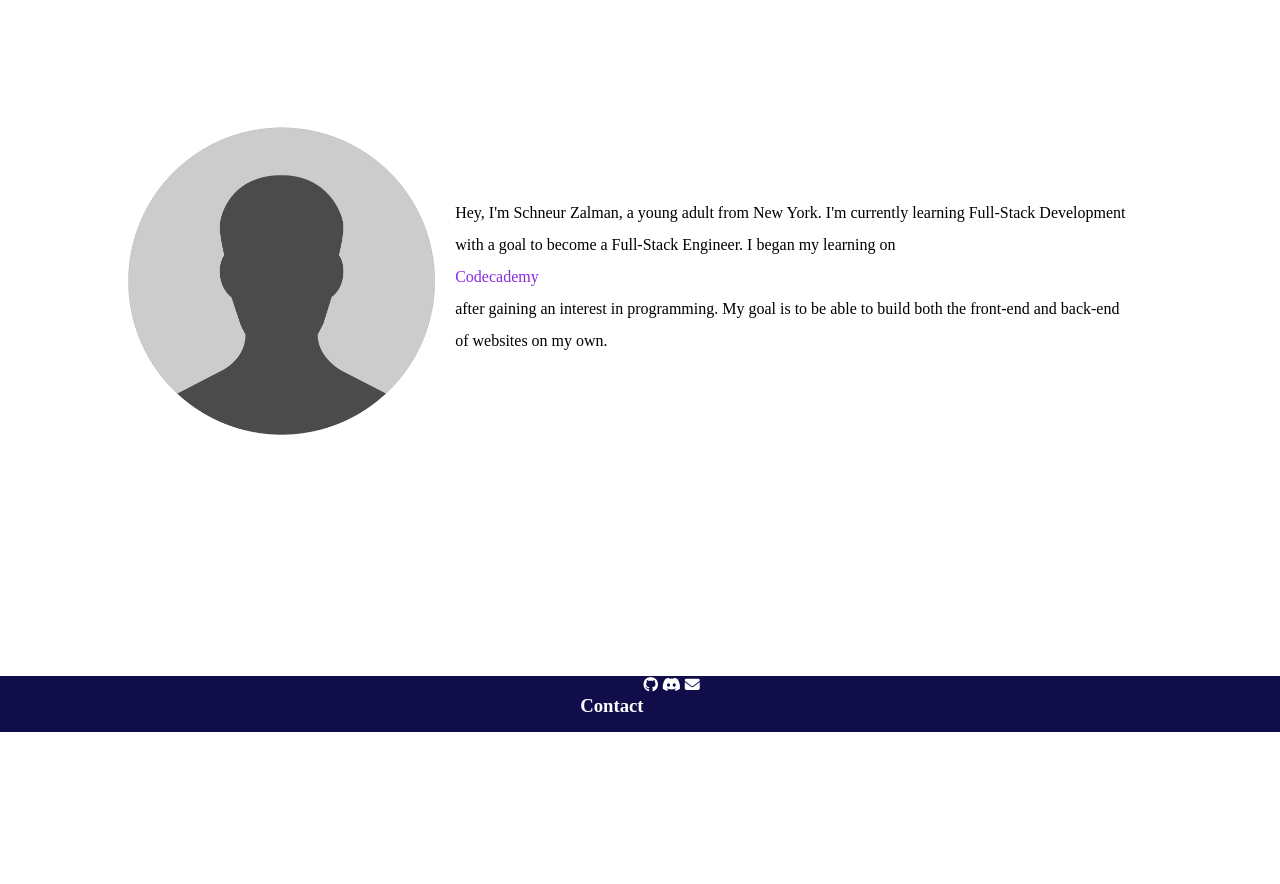
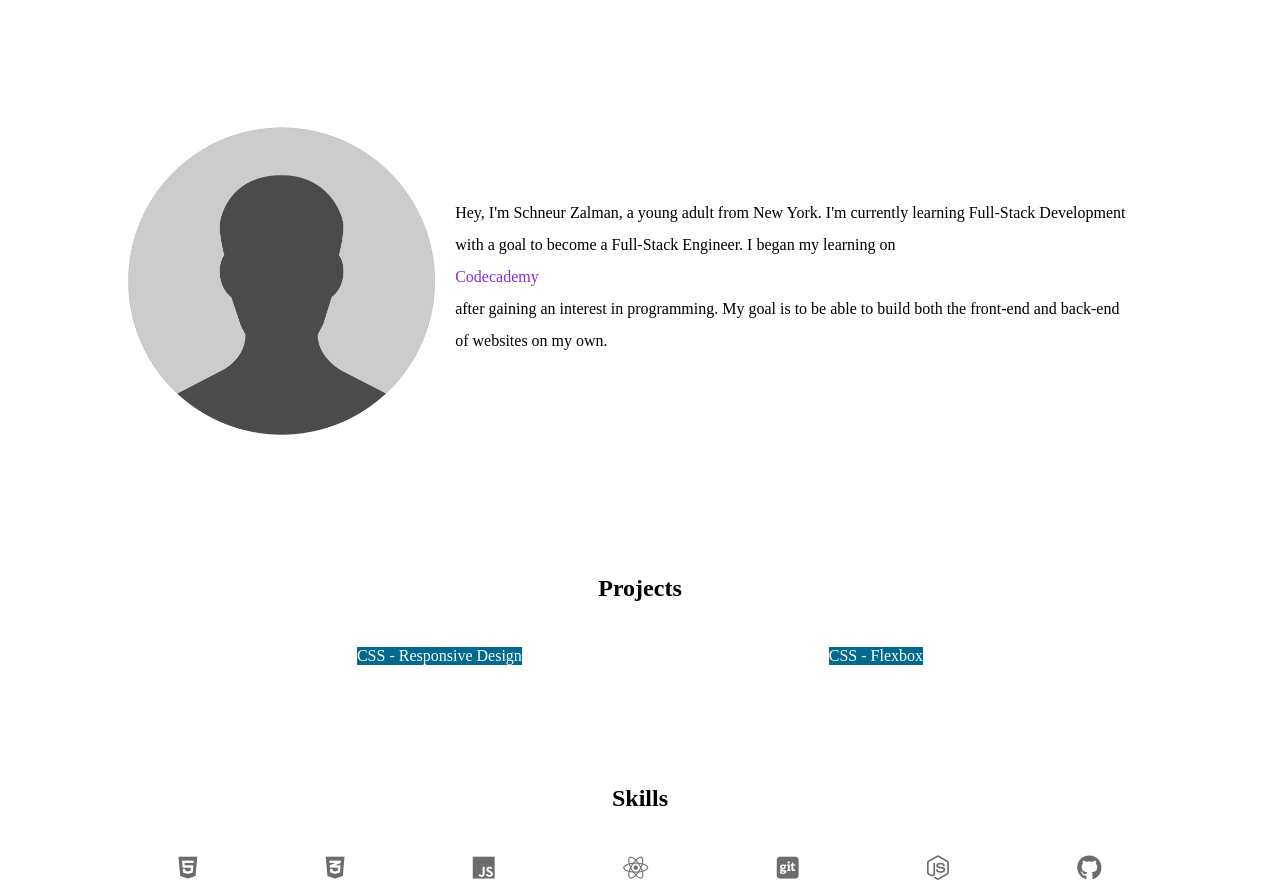
Before and after one commit to szrim/szrim.github.io, a plain HTML site: page index.html in a window 1280 px wide. Shown: the part 68-952 px from the top of the page. Before the commit the page ends 800 px from the top, so only its background shows below. Drawn offline with Linux system fonts and the light colour scheme.

Commit message:
Add projects and skills tab with content

```diff
--- a/index.html
+++ b/index.html
@@ -15,9 +15,9 @@
           <div class="bar"></div>
           <div class="bar"></div>
           <div class="dropdown-content">
-            <a href="#">About</a>
-            <a href="#">Projects</a>
-            <a href="#">Contact</a>
+            <a href="#about">About</a>
+            <a href="#projects">Projects</a>
+            <a href="#contact">Contact</a>
           </div>
         </div>
       </nav>
@@ -30,10 +30,29 @@
         websites on my own.
       </p>
     </main>
-    <section class="projects">
+
+    <section class="projects" id="projects">
+      <h2>Projects</h2>
+      <div class="project-items">
+        <a href="http://szrim.github.io/responsive-design-project" class="rd-project">CSS - Responsive Design</a>
+        <a href="http://szrim.github.io/flexbox-project" class="flexbox-project">CSS - Flexbox</a>
+      </div>
     </section>
-    <section class="skills"></section>
-    <footer>
+
+    <section class="skills" id="skills">
+      <h2>Skills</h2>
+      <div class="skill-items">
+        <a class="fa-brands fa-html5 skill" href="https://en.wikipedia.org/wiki/HTML" target="_blank"></a>
+        <a class="fa-brands fa-css3-alt skill" href="https://en.wikipedia.org/wiki/CSS" target="_blank"></a>
+        <a class="fa-brands fa-js skill" href="https://en.wikipedia.org/wiki/JS" target="_blank"></a>
+        <a class="fa-brands fa-react skill" href="https://react.dev/" target="_blank"></a>
+        <a class="fa-brands fa-square-git skill" href="https://git-scm.com/" target="_blank"></a>
+        <a class="fa-brands fa-node-js skill" href="https://nodejs.org/en" target="_blank"></a>
+        <a class="fa-brands fa-github skill" href="http://github.com" target="_blank"></a>
+      </div>
+    </section>
+
+    <footer id="contact">
       <h3>Contact</h3>
       <div class="contact-info">
         <a class="fab fa-github icon" href="http://github.com/szrim"></a>
--- a/resources/styles.css
+++ b/resources/styles.css
@@ -109,15 +109,66 @@ main p{
   text-decoration: underline;
 }
 
+.projects{
+  display:flex;
+  flex-direction: column;
+  margin: 50px;
+}
+
+.projects h2{
+  display: flex;
+  align-self: center;
+}
+
+.project-items{
+  margin-top: 25px;
+  display: flex;
+  justify-content: space-evenly;
+}
+
+.projects a{
+  text-decoration: none;
+  color: white;
+  background-color: rgb(2, 106, 141);
+}
+
+.skills{
+  margin: 100px 50px;
+  display: flex;
+  flex-direction: column;
+}
+
+.skills h2{
+  display: flex;
+  align-self: center;
+}
+
+.skill-items{
+  margin-top: 25px;
+  display: flex;
+  justify-content: space-evenly;
+}
+
+.skill{
+  font-size: 25px;
+  text-decoration: none;
+  color: rgb(108, 108, 108)
+}
+
+a.skill:hover{
+  color:rgb(60, 60, 60)
+}
+
 footer{
   display: flex;
   justify-content: center;
-  position:  absolute;
+  position:  relative;
   bottom: 0;
   width: 100%;
   max-height: 7%;
   background-color: #110d4a;
   color: white;
+  margin-bottom: 0;
 }
 
 footer h3{
```
